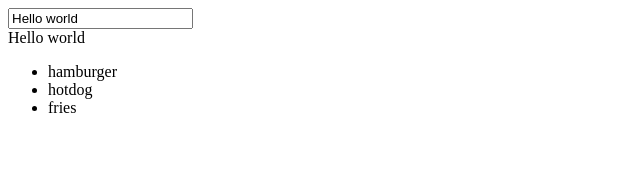
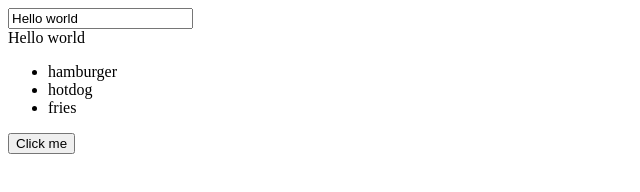
Before and after one commit to AnthonyShalagin/vueJSTutorial, a plain HTML site: page index.html in a window 1280 px wide. Shown: the whole page, without its empty margins (0-640 px from the left). Drawn offline with nearby package versions, Linux system fonts and the light colour scheme.

Commit message:
methods and buttons

```diff
--- a/index.html
+++ b/index.html
@@ -14,6 +14,10 @@
 		<ul>
 			<li v-for= "food in food_items">{{ food }}</li>
 		</ul>
+
+		<button v-on:click="buttonClick"> Click me </button>
+
+
 	</div>
 
 	<script>
@@ -22,6 +26,11 @@
 		data: {
 			'message': 'Hello world',
 			'food_items':  ['hamburger', 'hotdog', 'fries']
+		},
+		methods: {
+			buttonClick: function() {
+				alert('Hey! I was clicked!');
+			}
 		}
 	});
 	</script>
```
